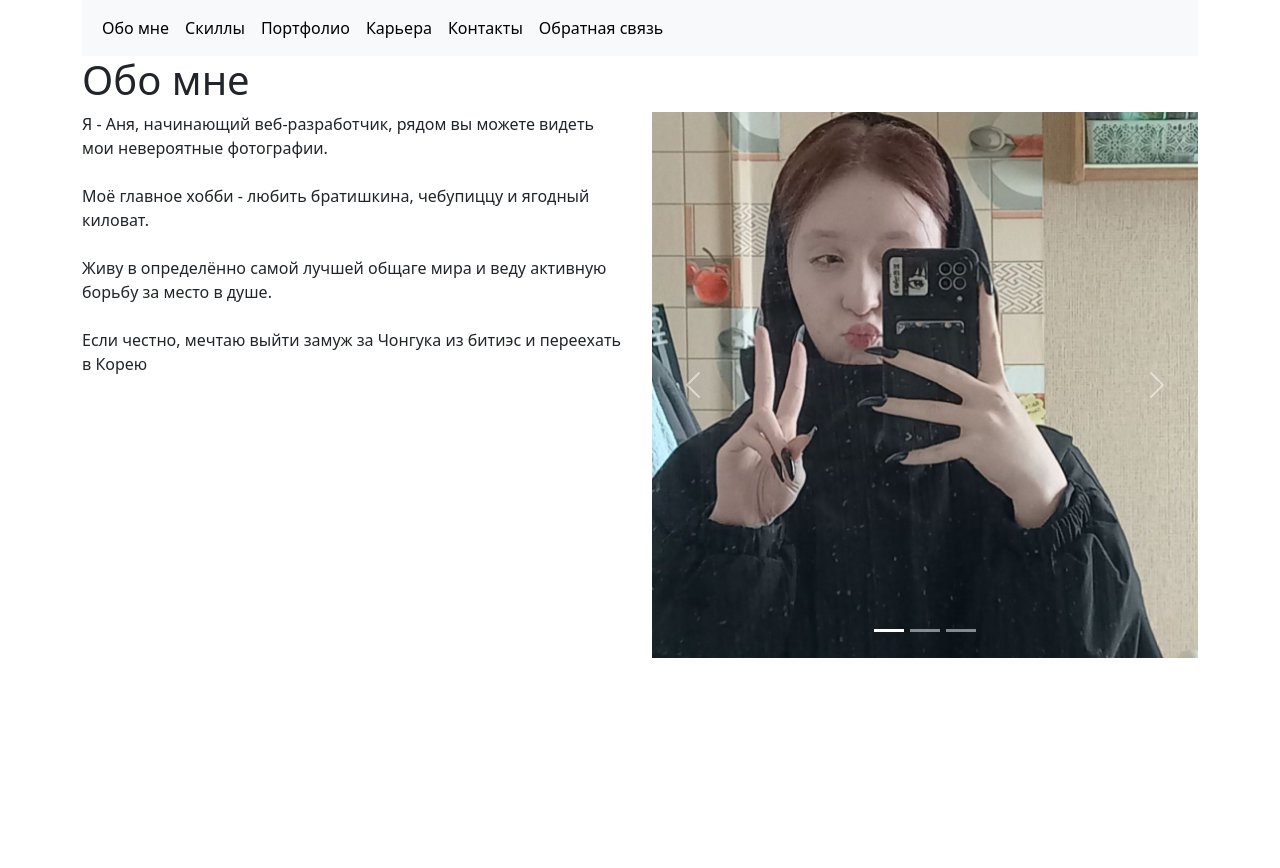
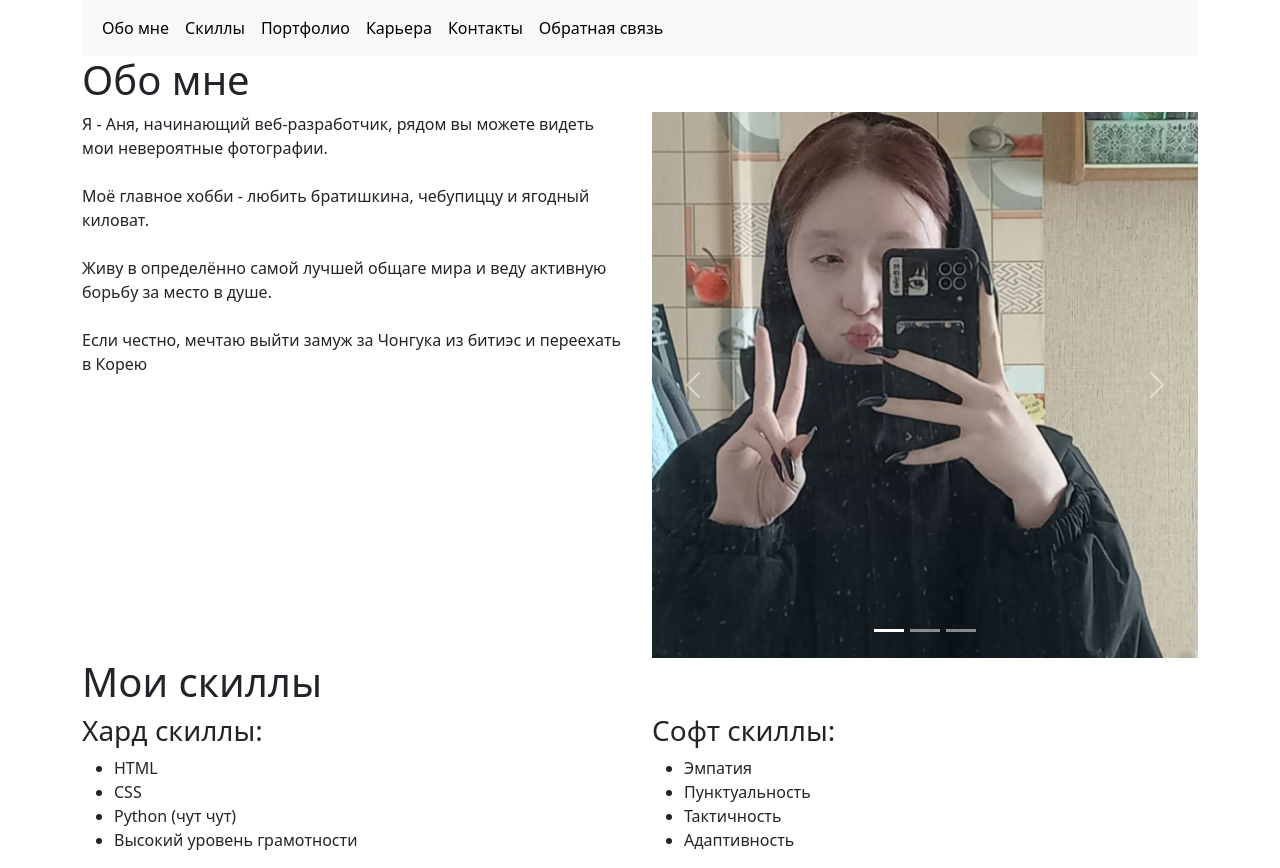
Before and after one commit to haemj0/haemj, a plain HTML site: page index.html in a window 1280 px wide. Before the commit the page ends 800 px from the top, so only its background shows below. Drawn offline with nearby package versions, Linux system fonts and the light colour scheme; files that its build step writes are made by us from their sources.

Commit message:
Раздел скиллы

```diff
--- a/index.html
+++ b/index.html
@@ -86,5 +86,31 @@
     </section>
 
 
+    <section class="section2" id="ogo2">
+        <div class="container">
+            <h1>Мои скиллы</h1>
+            <div class="row">
+                <div class="col">
+                    <h3>Хард скиллы:</h3>
+                    <ul>
+                        <li>HTML</li>
+                        <li>CSS</li>
+                        <li>Python (чут чут)</li>
+                        <li>Высокий уровень грамотности</li>
+                    </ul>
+                </div>
+                <div class="col">
+                    <h3>Софт скиллы:</h3>
+                    <ul>
+                        <li>Эмпатия</li>
+                        <li>Пунктуальность</li>
+                        <li>Тактичность</li>
+                        <li>Адаптивность</li>
+                    </ul>
+                </div>
+            </div>
+        </div>
+    </section>
+
 </body>
 </html>
```
